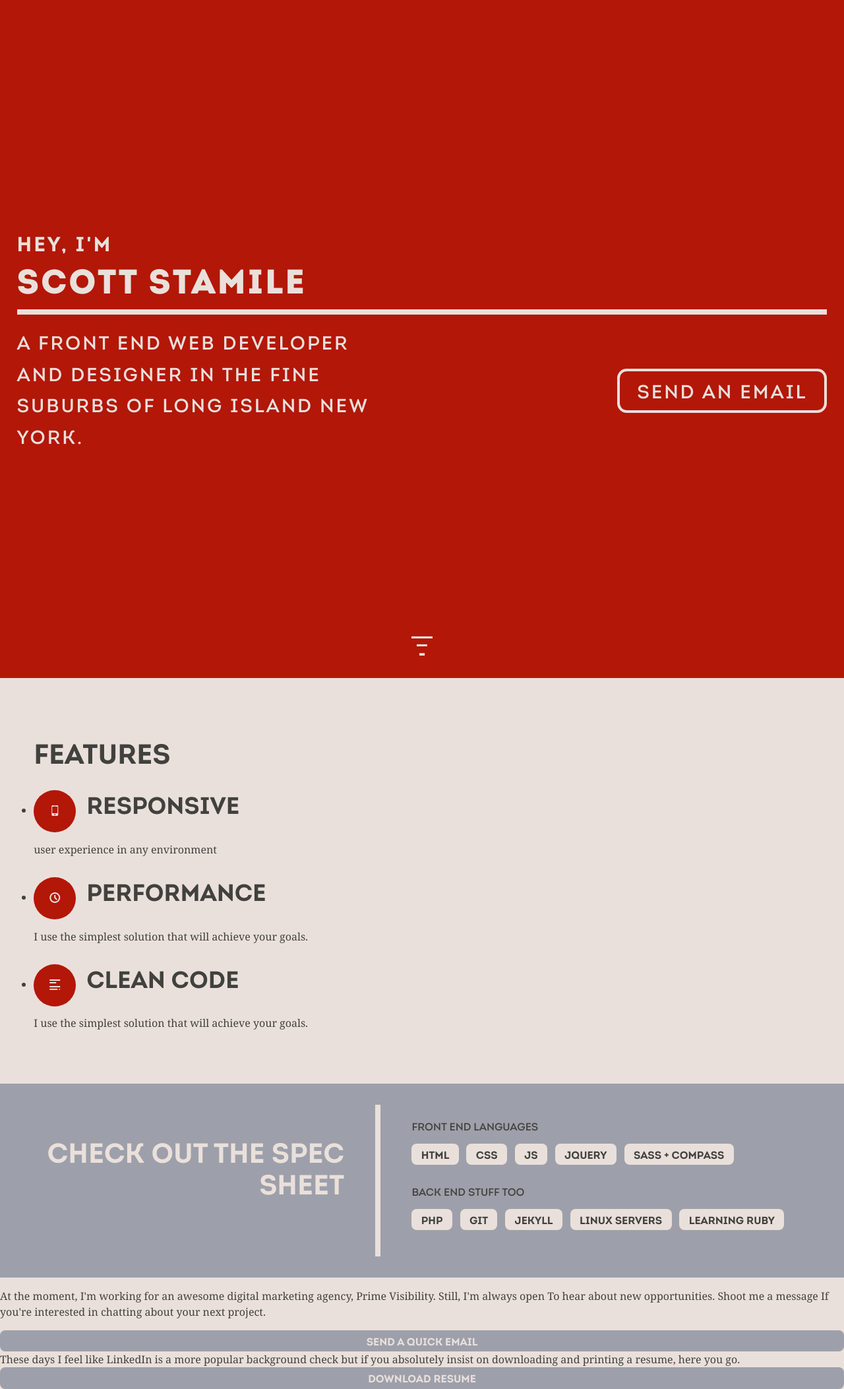
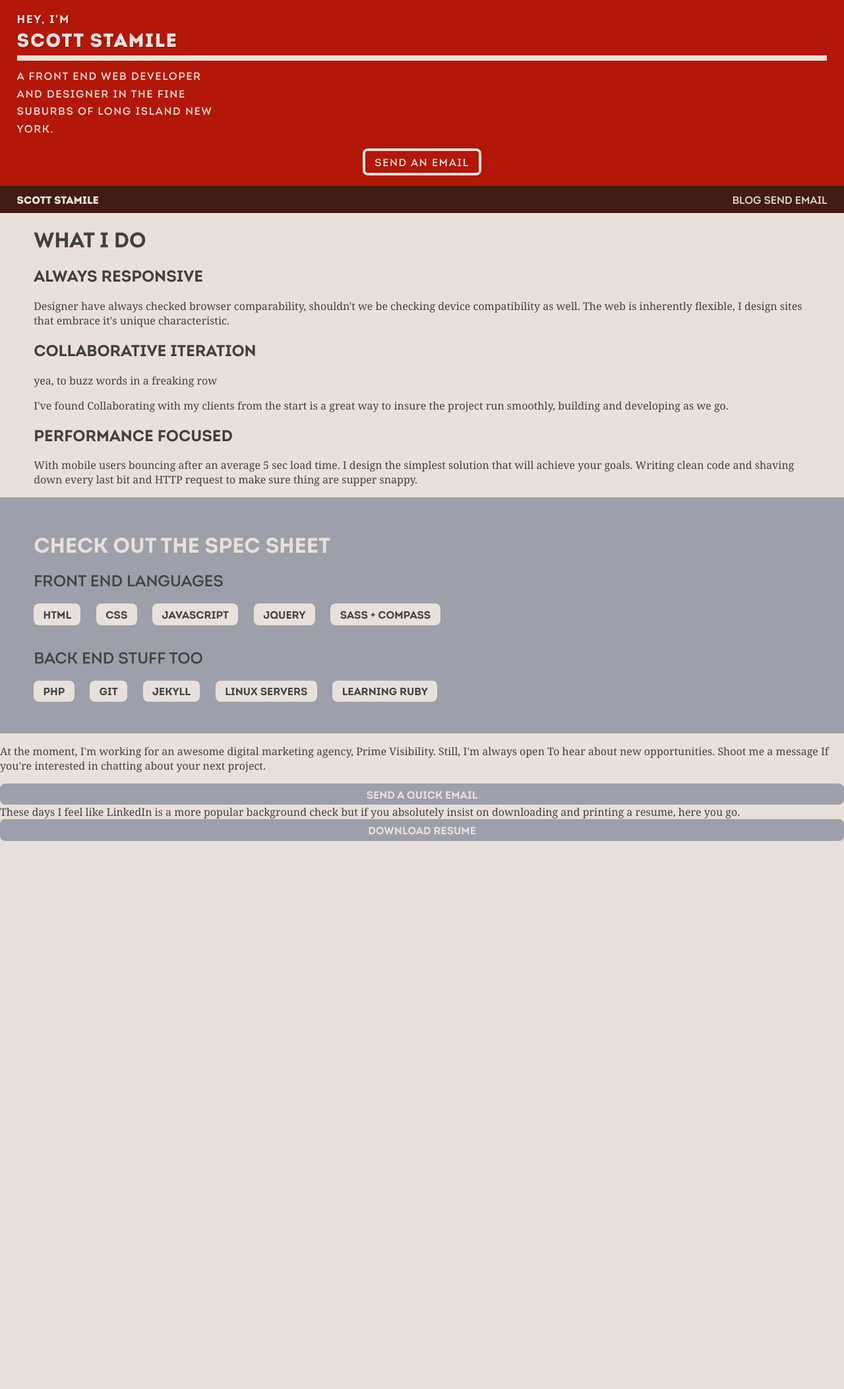
Before and after one commit to s8m2s/s8m2s.github.io, a Jekyll site: the page built from index.html, in a window 1280 px wide. Shown: the whole page at 66% size. Built offline with Jekyll 4.4.1, drawn with Linux system fonts in a browser that asks for light colours; after the commit the page ends 1275 px from its top, so only the background shows below that.

Commit message:
added blog to index and updated styles

```diff
--- a/_layouts/default.html
+++ b/_layouts/default.html
@@ -22,32 +22,33 @@
   <header id="header" class="mast">
         <div class="nameplate">Scott Stamile</div>
   </header>
-  {% endunless %}
-
   <nav>
     <ul>
       <li><a href="/blog">Blog</a></li>
       <li><a href="mailto:scottstamile@gmail.com">Send Email</a></li>
     </ul>
   </nav>
+  {% endunless %}
+
+
 
     {{ content }}
 
   <footer id="footer">
-    <section id="contact">
+    <div id="contact">
       <p>At the moment, I'm working for an awesome digital marketing agency, Prime Visibility. Still, I'm always open To hear about new opportunities. Shoot me a message If you're interested in chatting about your next project.</p>
       <a class="btn" href="mailto:scottstamile@gmail.com">Send a quick Email</a>
-    </section>
-    <section id="social"></section>
-    <section id="resume">These days I feel like <a href="#">LinkedIn</a> is a more popular background check but if you absolutely insist on downloading and printing a resume, here you go. <a class="btn" href="#">Download Resume</a>
-    </section>
+    </div>
+    <div id="social"></div>
+    <div id="resume">These days I feel like <a href="#">LinkedIn</a> is a more popular background check but if you absolutely insist on downloading and printing a resume, here you go. <a class="btn" href="#">Download Resume</a>
+    </div>
   </footer>
 
   <!-- REMINDER: remove live.js before live deployment -->
-  <!-- <script type="text/javascript" src="javascripts/vendor/live.js"></script> -->
+  <!-- <script type="text/javascript" src="/javascripts/vendor/live.js"></script> -->
 
   <script type="text/javascript" src="/javascripts/vendor/jquery-1.10.2.js"></script>
-  <script type="text/javascript" src="/javascripts/main.js"></script>
+  <!-- <script type="text/javascript" src="/javascripts/main.js"></script> -->
 
 </body>
 </html>
--- a/blog.html
+++ b/blog.html
@@ -5,7 +5,7 @@ description: Blog posts covering web design, web development awsell as photograp
 permalink: /blog/
 ---
 <ul>
-  {% for post in site.posts %}
+	{% for post in site.posts limit: 20 %}
     <li>
       <a href="{{ post.url }}">{{ post.title }}</a>
       <p>{{ post.excerpt }}</p>
--- a/config.rb
+++ b/config.rb
@@ -4,10 +4,10 @@ require 'breakpoint'
 # Set this to the root of your project when deployed:
 http_path = "/"
 css_dir = "stylesheets"
-sass_dir = "stylesheets/sass"
+sass_dir = "stylesheets/_sass"
 images_dir = "images"
 javascripts_dir = "javascripts"
-# sass_options = { :debug_info => true }
+# jekyll sass_options = { :debug_info => true }
 # sass_options = { :sourcemap => true }
 # enable_sourcemaps = true
 
--- a/index.html
+++ b/index.html
@@ -4,23 +4,31 @@ header: poster
 title: Scott Stamile Front end Web Developer and Designer
 description: I design and develop responsive and seo friendly web sites out of Long Island New York
 ---
-  <div id="header" class="poster mast">
+  <header id="header" class="poster mast">
     <div class="constrainer">
-      <section class="mast">
+      <div class="mast">
         <p class="nameplate"><span class="greeting">Hey, I'm </span>Scott Stamile </p>
-      </section>
+      </div>
       <div class="group">
-        <section class="intro">
-          <h1>a front end web developer and designer </h1>
+        <div class="intro">
+          <h1>A front end web developer and designer </h1>
           <p>in the fine suburbs of Long Island New York. </p>
-        </section>
+        </div>
         <div class="cta">
           <a class="btn contact" href="mailto:scottstamile@gmail.com">Send an Email</a>
         </div>
       </div>
     </div>
-    <a class="scroll" href="#headlines">&mdash;<br>&ndash;<br>-</a>
-  </div>
+    <!-- <a class="scroll" href="#headlines">Scroll</a> -->
+    <nav id="main-nav">
+      <div class="nameplate">Scott Stamile</div>
+      <h2>Main Navigation Menu</h2>
+      <ul>
+	      <li><a href="/blog">Blog</a></li>
+	      <li><a href="mailto:scottstamile@gmail.com">Send Email</a></li>
+	    </ul>
+  	</nav>
+  </header>
 
 {% comment %}
   <div id="headlines">
@@ -33,24 +41,19 @@ description: I design and develop responsive and seo friendly web sites out of L
 
   <div id="features">
     <section>
-      <h1>Features</h1>
-      <ul>
-        <li>
-          <span aria-hidden="true" data-icon="&#xe004;"></span>
-          <h2>responsive</h2>
-          <p>user experience in any environment</p>
-        </li>
-        <li>
-          <span aria-hidden="true" data-icon="&#xe006;"></span>
-          <h2>performance</h2>
-          <p>I use the simplest solution that will achieve your goals.</p>
-        </li>
-        <li>
-          <span aria-hidden="true" data-icon="&#xe003;"></span>
-          <h2>clean code</h2>
-          <p>I use the simplest solution that will achieve your goals.</p>
-        </li>
-      </ul>
+
+      <h1>What I Do</h1>
+
+      <h2 class="icon responsive">Always Responsive</h2>
+      <p>Designer have always checked browser comparability, shouldn't we be checking device compatibility as well. The web is inherently flexible, I design sites that embrace it's unique characteristic. </p>
+
+      <h2 class="icon collaboration">Collaborative Iteration</h2>
+      <p class="parenthetical">yea, to buzz words in a freaking row</p>
+      <p>I've found Collaborating with my clients from the start is a great way to insure the project run smoothly, building and developing as we go.</p>
+
+      <h2 class="icon performance">Performance Focused</h2>
+      <p>With mobile users bouncing after an average 5 sec load time. I design the simplest solution that will achieve your goals. Writing clean code and shaving down every last bit and HTTP request to make sure thing are supper snappy.</p>
+
     </section>
   </div>
 
@@ -62,7 +65,7 @@ description: I design and develop responsive and seo friendly web sites out of L
         <ul>
           <li>html</li>
           <li>css</li>
-          <li>js</li>
+          <li>javascript</li>
           <li>jquery</li>
           <li>sass + Compass</li>
         </ul>
@@ -81,7 +84,7 @@ description: I design and develop responsive and seo friendly web sites out of L
   {% comment %}
   <div id="work">
     <section>
-      <p class="fauxh2">projects I've worked on</p>
+      <h1>projects I've worked on</h1>
       <ul>
         <li>Maylis de Gardele</li>
         <li>Trump Tower NY</li>
--- a/stylesheets/main.css
+++ b/stylesheets/main.css
@@ -310,32 +310,22 @@ body { -webkit-tap-highlight-color: rgba(131, 131, 131, 0.5); }
 /*  TYPOGRAPHY
 ----------------------------------------------------------------------------------------*/
 /* NOTE: Loading svg before ttf for better rendering in chrome for windows */
-@font-face { font-family: 'intro caps'; src: url("../fonts/Intro_Regular_Caps-webfont.eot"); src: url("../fonts/Intro_Regular_Caps-webfont.eot?#iefix") format("embedded-opentype"), url("../fonts/Intro_Regular_Caps-webfont.svg#intro_regular_capsregular") format("svg"), url("../fonts/Intro_Regular_Caps-webfont.woff") format("woff"), url("../fonts/Intro_Regular_Caps-webfont.ttf") format("truetype"); font-weight: normal; font-style: normal; -webkit-font-smoothing: antialiased; }
+@font-face { font-family: 'intro caps'; src: url("/fonts/Intro_Regular_Caps-webfont.eot"); src: url("/fonts/Intro_Regular_Caps-webfont.eot?#iefix") format("embedded-opentype"), url("/fonts/Intro_Regular_Caps-webfont.svg#intro_regular_capsregular") format("svg"), url("/fonts/Intro_Regular_Caps-webfont.woff") format("woff"), url("/fonts/Intro_Regular_Caps-webfont.ttf") format("truetype"); font-weight: normal; font-style: normal; -webkit-font-smoothing: antialiased; }
 
-@font-face { font-family: 'intro caps'; src: url("../fonts/Intro_Bold_Caps-webfont.eot"); src: url("../fonts/Intro_Bold_Caps-webfont.eot?#iefix") format("embedded-opentype"), url("../fonts/Intro_Bold_Caps-webfont.svg#intro_bold_capsregular") format("svg"), url("../fonts/Intro_Bold_Caps-webfont.woff") format("woff"), url("../fonts/Intro_Bold_Caps-webfont.ttf") format("truetype"); font-weight: bold; font-style: normal; -webkit-font-smoothing: antialiased; }
+@font-face { font-family: 'intro caps'; src: url("/fonts/Intro_Bold_Caps-webfont.eot"); src: url("/fonts/Intro_Bold_Caps-webfont.eot?#iefix") format("embedded-opentype"), url("/fonts/Intro_Bold_Caps-webfont.svg#intro_bold_capsregular") format("svg"), url("/fonts/Intro_Bold_Caps-webfont.woff") format("woff"), url("/fonts/Intro_Bold_Caps-webfont.ttf") format("truetype"); font-weight: bold; font-style: normal; -webkit-font-smoothing: antialiased; }
 
-@font-face { font-family: 'intro caps'; src: url("../fonts/Intro_Black_Caps-webfont.eot"); src: url("../fonts/Intro_Black_Caps-webfont.eot?#iefix") format("embedded-opentype"), url("../fonts/Intro_Black_Caps-webfont.svg#intro_black_capsregular") format("svg"), url("../fonts/Intro_Black_Caps-webfont.woff") format("woff"), url("../fonts/Intro_Black_Caps-w febfont.ttf") format("truetype"); font-weight: 900; font-style: normal; -webkit-font-smoothing: antialiased; }
+@font-face { font-family: 'intro caps'; src: url("/fonts/Intro_Black_Caps-webfont.eot"); src: url("/fonts/Intro_Black_Caps-webfont.eot?#iefix") format("embedded-opentype"), url("/fonts/Intro_Black_Caps-webfont.svg#intro_black_capsregular") format("svg"), url("/fonts/Intro_Black_Caps-webfont.woff") format("woff"), url("/fonts/Intro_Black_Caps-w febfont.ttf") format("truetype"); font-weight: 900; font-style: normal; -webkit-font-smoothing: antialiased; }
 
-@font-face { font-family: 'icons'; src: url("../fonts/icons.eot"); src: url("../fonts/icons.eot?#iefix") format("embedded-opentype"), url("../fonts/icons.woff") format("woff"), url("../fonts/icons.ttf") format("truetype"), url("../fonts/icons.svg#icons") format("svg"); font-weight: normal; font-style: normal; }
+@font-face { font-family: 'icons'; src: url("/fonts/icons.eot"); src: url("/fonts/icons.eot?#iefix") format("embedded-opentype"), url("/fonts/icons.woff") format("woff"), url("/fonts/icons.ttf") format("truetype"), url("/fonts/icons.svg#icons") format("svg"); font-weight: normal; font-style: normal; }
 
 /* Use the following CSS code if you want to use data attributes for inserting your icons */
 [data-icon]:before { font-family: 'icons'; content: attr(data-icon); speak: none; font-weight: normal; font-variant: normal; text-transform: none; line-height: 1; -webkit-font-smoothing: antialiased; }
-
-* html { font-size: 100%; }
-
-html { font-size: 16px; line-height: 1.5em; }
 
 body { font-family: Georgia, serif; }
 
 h1, h2, h3, h4, h5, h6, [class*="fauxh"] { font-family: 'intro caps', arial, sans-serif; text-transform: uppercase; font-weight: 700; }
 
-h1, .fauxh1 { font-size: 2.625em; line-height: 1.14286em; }
-
-h2, .fauxh2 { font-size: 2.25em; line-height: 1.33333em; }
-
-small { font-size: 0.5625em; line-height: 2.66667em; }
-
-code, pre { font-family: Monaco, 'Courier New', monospace; border-style: solid; border-width: 0.0625em; padding: 1.4375em; }
+code, pre { font-family: Monaco, 'Courier New', monospace; }
 
 sup, sub { line-height: 0em; }
 
@@ -367,36 +357,33 @@ body { background: #eae0db; color: #41413e; }
 
 a.btn:hover, a.btn:focus { background: #41413e; }
 
-nav { position: fixed; top: 0px; left: 0px; }
+.nameplate { font-weight: 900; font-size: 1.8em; line-height: 1.2em; margin: 0 0 .4em; padding: 0 0 .2em; }
+
+nav { background: #421b16; text-align: right; padding: .8em 2% .6em; }
+nav .nameplate { text-align: left; float: left; font-size: 1em; }
+nav h2 { display: none; }
 nav ul { margin: 0; padding: 0; border: 0; overflow: hidden; *zoom: 1; }
 nav ul li { list-style-image: none; list-style-type: none; margin-left: 0; display: -moz-inline-stack; display: inline-block; vertical-align: middle; *vertical-align: auto; zoom: 1; *display: inline; white-space: nowrap; }
+nav a { color: #eae0db; }
 
 #header { font-family: 'intro caps', arial, sans-serif; text-transform: uppercase; background: #b31707; color: #eae0db; position: relative; }
-#header.poster { position: relative; display: table; width: 100%; overflow: hidden; }
-#header.poster .constrainer { display: table-cell; vertical-align: middle; padding: 1em 2% .8em; font-size: 1.8em; line-height: 1.65em; letter-spacing: .1em; overflow: hidden; *zoom: 1; }
+#header.poster .constrainer { margin: 0 2% 1em; padding-top: 1em; font-size: 1em; line-height: 1.65em; letter-spacing: .1em; }
 #header.poster .constrainer a { color: #eae0db; }
-#header.poster .constrainer .nameplate { font-weight: 900; font-size: 1.8em; line-height: 1.2em; margin: 0 0 .4em; padding: 0 0 .2em; border-bottom: 8px solid #eae0db; }
+#header.poster .constrainer .nameplate { border-bottom: 8px solid #eae0db; text-shadow: 0.06em 0.06em 0px #961306; }
 #header.poster .constrainer .greeting { display: block; font-size: .6em; font-weight: 700; line-height: 1.6em; }
-#header.poster .constrainer .group { display: block; }
-@media (min-width: 960px) { #header.poster .constrainer .group { display: table; width: 100%; } }
 #header.poster .constrainer .intro { display: block; vertical-align: top; max-width: 20em; }
-@media (min-width: 960px) { #header.poster .constrainer .intro { display: table-cell; width: 20em; } }
 #header.poster .constrainer .intro h1, #header.poster .constrainer .intro h2, #header.poster .constrainer .intro p { font-size: 1em; line-height: 1em; font-weight: normal; display: inline; }
 #header.poster .constrainer .intro h1, #header.poster .constrainer .intro h2 { font-weight: normal; }
-#header.poster .constrainer .cta { vertical-align: middle; display: block; text-align: center; }
-@media (min-width: 960px) { #header.poster .constrainer .cta { display: table-cell; text-align: right; } }
-#header.poster .constrainer .btn, #header.poster .constrainer #specs ul li, #specs ul #header.poster .constrainer li { border: 4px solid #eae0db; background: transparent; -webkit-border-radius: 0.5em; -moz-border-radius: 0.5em; -ms-border-radius: 0.5em; -o-border-radius: 0.5em; border-radius: 0.5em; font-size: 1em; display: inline-block; font-weight: normal; margin: 1em 2%; float: none; }
-@media (min-width: 960px) { #header.poster .constrainer .btn, #header.poster .constrainer #specs ul li, #specs ul #header.poster .constrainer li { display: block; float: right; margin: 0; } }
+#header.poster .constrainer .cta { text-align: center; text-shadow: 0.06em 0.06em 0px #961306; margin: 1em 2%; }
+#header.poster .constrainer .btn, #header.poster .constrainer #specs ul li, #specs ul #header.poster .constrainer li { border: 4px solid #eae0db; background: transparent; -webkit-border-radius: 0.5em; -moz-border-radius: 0.5em; -ms-border-radius: 0.5em; -o-border-radius: 0.5em; border-radius: 0.5em; font-size: 1em; display: inline-block; font-weight: normal; float: none; }
 #header.poster .constrainer .btn:hover, #header.poster .constrainer #specs ul li:hover, #specs ul #header.poster .constrainer li:hover, #header.poster .constrainer .btn:focus, #header.poster .constrainer #specs ul li:focus, #specs ul #header.poster .constrainer li:focus { background: #9da0aa; }
 #header .scroll { color: #eae0db; font-weight: 900; font-size: 2em; line-height: .4em; position: absolute; left: 50%; bottom: 1em; text-align: center; font-family: arial; font-weight: bold; display: block; margin-left: -2em; width: 4em; padding: 0; }
-
-body > div { padding: 4em 0; }
 
 body > div > section { margin: 0 auto; padding: 0 4%; }
 
 #headlines { margin: 0 4%; border-bottom: 2px solid #b31707; }
 
-#headlines section { font-size: 2.625em; line-height: 1.14286em; text-align: center; }
+#headlines section { text-align: center; }
 #headlines section .hashtag { display: block; }
 #headlines section img { display: none; }
 #headlines section a { font-family: "intro caps"; font-size: .5em; -webkit-border-radius: 0.5em; -moz-border-radius: 0.5em; -ms-border-radius: 0.5em; -o-border-radius: 0.5em; border-radius: 0.5em; font-weight: 700; color: #eae0db; background: #9da0aa; padding: .6em .9em .45em; }
@@ -404,13 +391,11 @@ body > div > section { margin: 0 auto; padding: 0 4%; }
 #headlines section a:hover, #headlines section a:focus { background: #41413e; }
 
 #features section ul { padding: 0; margin: 0; }
+#features section ul li { list-style-type: none; }
 #features section [data-icon] { display: block; float: left; background: #b31707; color: #eae0db; width: 4em; height: 4em; text-align: center; line-height: 4em; margin-right: 1em; -webkit-border-radius: 2em; -moz-border-radius: 2em; -ms-border-radius: 2em; -o-border-radius: 2em; border-radius: 2em; }
 
 #specs { background: #9da0aa; color: #eae0db; padding: 2em 0; overflow: hidden; *zoom: 1; }
-#specs section { display: -webkit-flex; display: flex; }
-#specs h1 { text-align: right; width: 40%; float: left; padding-top: .5em; }
-#specs .group { float: right; width: 50%; border-left: 8px solid #eae0db; padding: .5em 0 2% 4%; margin-left: 4%; }
-#specs h2 { color: #41413e; font-size: 1em; line-height: 1.5em; font-weight: normal; }
+#specs h2 { color: #41413e; font-weight: normal; }
 #specs ul { margin: 0; padding: 0; text-indent: 0; overflow: hidden; *zoom: 1; }
 #specs ul li { float: left; background: #eae0db; color: #41413e; margin: 0 2% 1em 0; }
 #specs ul li:last-child { margin-right: 0; }
@@ -430,3 +415,4 @@ body > div > section { margin: 0 auto; padding: 0 4%; }
   @page { margin: 0.5cm; }
   p, h2, h3 { orphans: 3; widows: 3; }
   h2, h3 { page-break-after: avoid; } }
+/*# sourceMappingURL=main.css.map */
```
Also changed, not shown: stylesheets/_sass/main.scss (+88 -63 lines).
